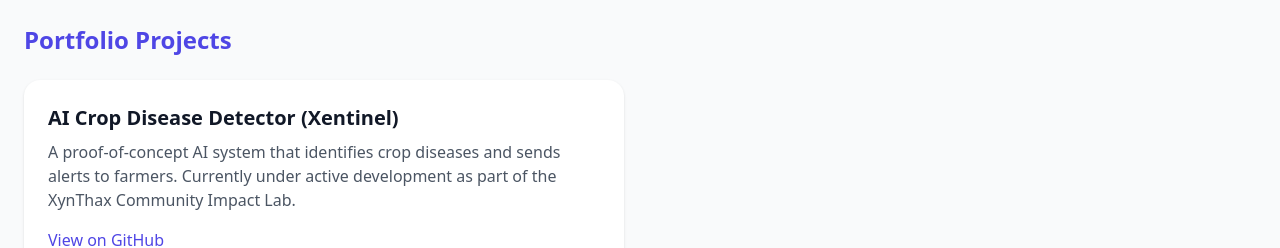
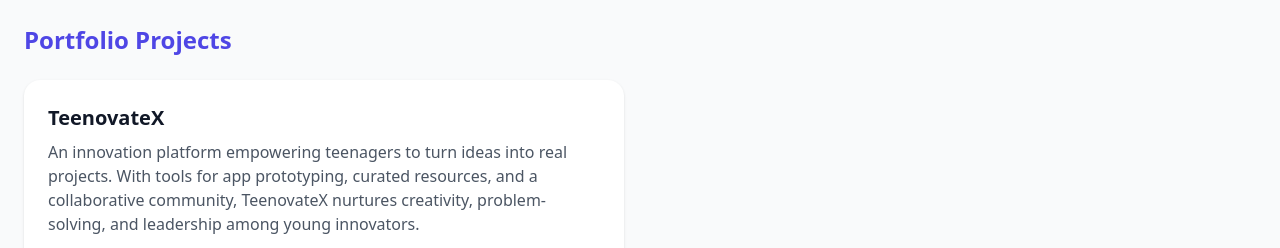
Before and after one commit to XFoundra/xfoundra.tech, a plain HTML site: page index.html in a window 1280 px wide. Shown: the part 560-808 px from the top of the page. Drawn offline with nearby package versions, Linux system fonts and the light colour scheme.

Commit message:
index.html

```diff
--- a/index.html
+++ b/index.html
@@ -38,8 +38,8 @@
       <h4 class="text-2xl font-semibold mb-6 text-indigo-600">Portfolio Projects</h4>
       <div class="grid md:grid-cols-2 gap-8">
         <div class="bg-white p-6 rounded-2xl shadow hover:shadow-lg transition">
-          <h5 class="text-xl font-bold mb-2">AI Crop Disease Detector (Xentinel)</h5>
-          <p class="text-gray-600 mb-4">A proof-of-concept AI system that identifies crop diseases and sends alerts to farmers. Currently under active development as part of the XynThax Community Impact Lab.</p>
+          <h5 class="text-xl font-bold mb-2">TeenovateX</h5>
+          <p class="text-gray-600 mb-4">An innovation platform empowering teenagers to turn ideas into real projects. With tools for app prototyping, curated resources, and a collaborative community, TeenovateX nurtures creativity, problem-solving, and leadership among young innovators.</p>
           <a href="https://github.com/shriniketan369/xentinel-crop-disease-ai" target="_blank" class="text-indigo-600 font-medium hover:underline">View on GitHub</a>
         </div>
       </div>
```
